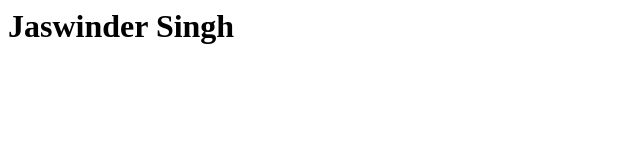
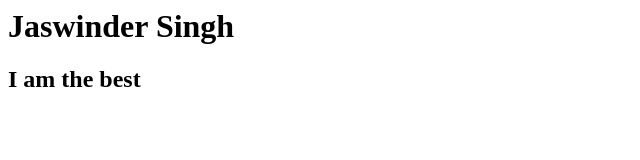
Before and after one commit to jassatgithub/firstgitrepo, a plain HTML site: page index.html in a window 1280 px wide. Shown: the whole page, without its empty margins (0-640 px from the left). Drawn offline with Linux system fonts and the light colour scheme.

Commit message:
changes made

```diff
--- a/index.html
+++ b/index.html
@@ -3,5 +3,8 @@
 		<h1>
 		Jaswinder Singh
 		</h1>
+		<h2>
+			I am the best
+		</h2>
 	</body>
 </html>
```
